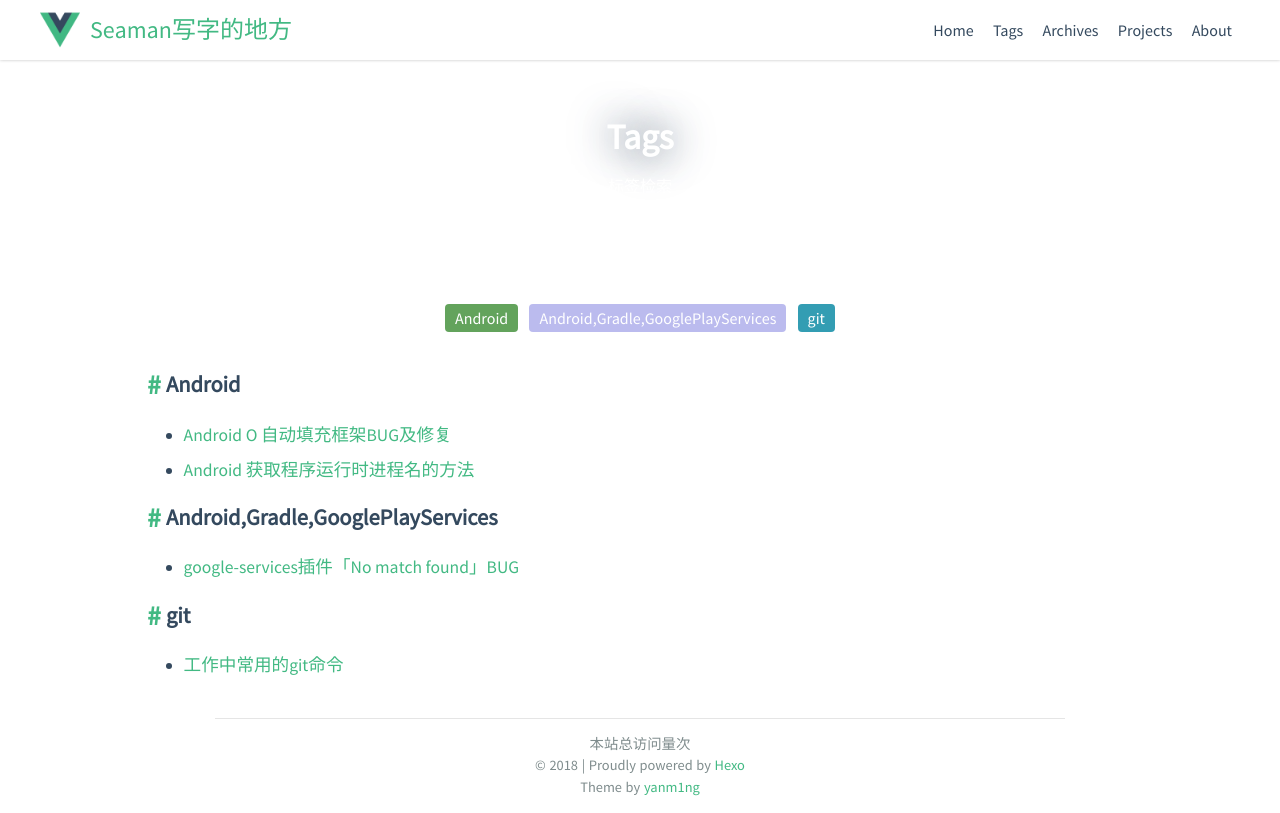
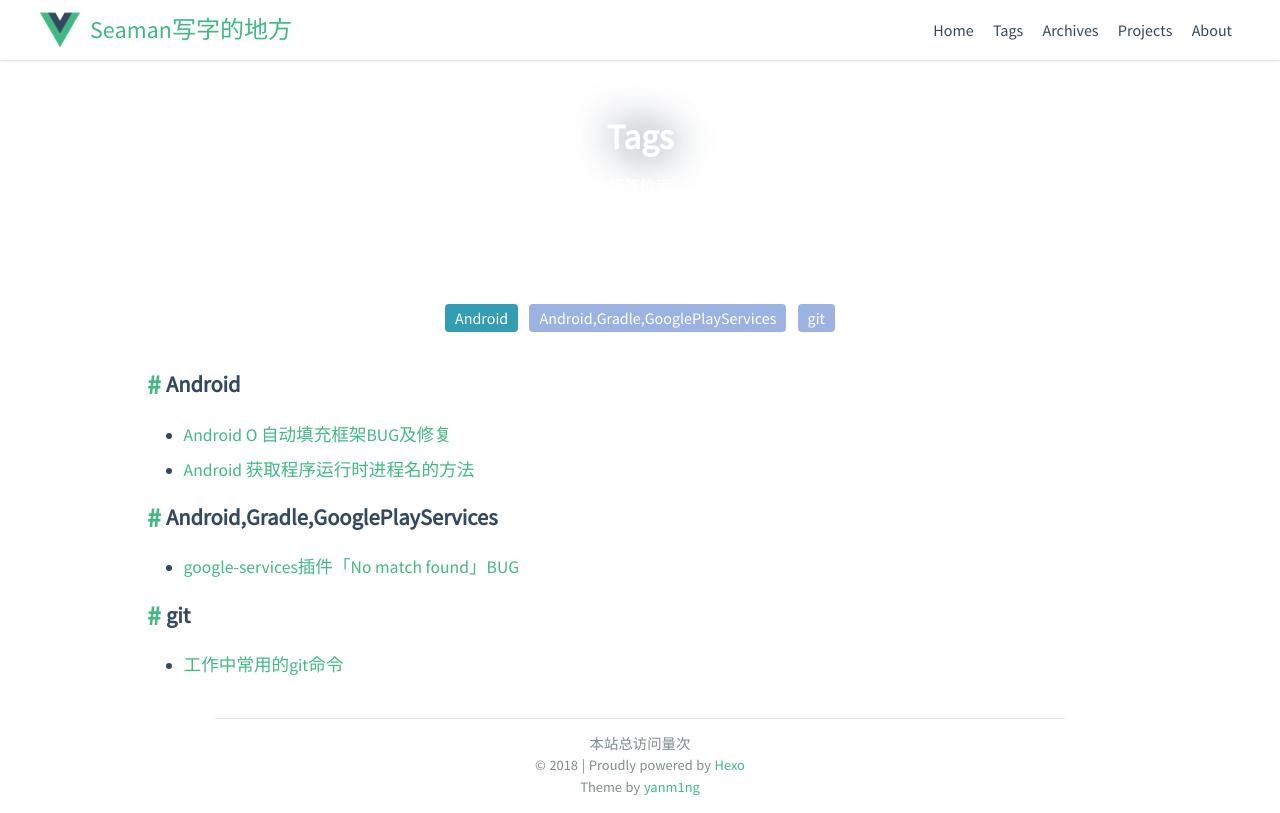
Before and after one commit to SeamanZ/seaman.github.io, a plain HTML site: page tags/index.html in a window 1280 px wide. Drawn offline with nearby package versions, Linux system fonts and the light colour scheme; some packages are replaced by stand-ins of ours; a script that the page names is missing.

Commit message:
博客更新 -- at 2018-08-08 22:53:49

```diff
--- a/sitemap.xml
+++ b/sitemap.xml
@@ -37,14 +37,14 @@
   </url>
 
   <url>
-    <loc>https://seamanz.github.io/project/index.html</loc>
+    <loc>https://seamanz.github.io/about/index.html</loc>
 
     <lastmod>2018-07-08T08:42:22.414Z</lastmod>
 
   </url>
 
   <url>
-    <loc>https://seamanz.github.io/about/index.html</loc>
+    <loc>https://seamanz.github.io/project/index.html</loc>
 
     <lastmod>2018-07-08T08:42:22.414Z</lastmod>
 
--- a/tags/index.html
+++ b/tags/index.html
@@ -144,11 +144,11 @@
 <main class="app-body">
   <div id="tag-cloud">
 
-      <a class="tag3" data-name="tag-Android">Android</a>
+      <a class="tag2" data-name="tag-Android">Android</a>
 
-      <a class="tag0" data-name="tag-Android,Gradle,GooglePlayServices">Android,Gradle,GooglePlayServices</a>
+      <a class="tag1" data-name="tag-Android,Gradle,GooglePlayServices">Android,Gradle,GooglePlayServices</a>
 
-      <a class="tag2" data-name="tag-git">git</a>
+      <a class="tag1" data-name="tag-git">git</a>
 
   </div>
 
```
